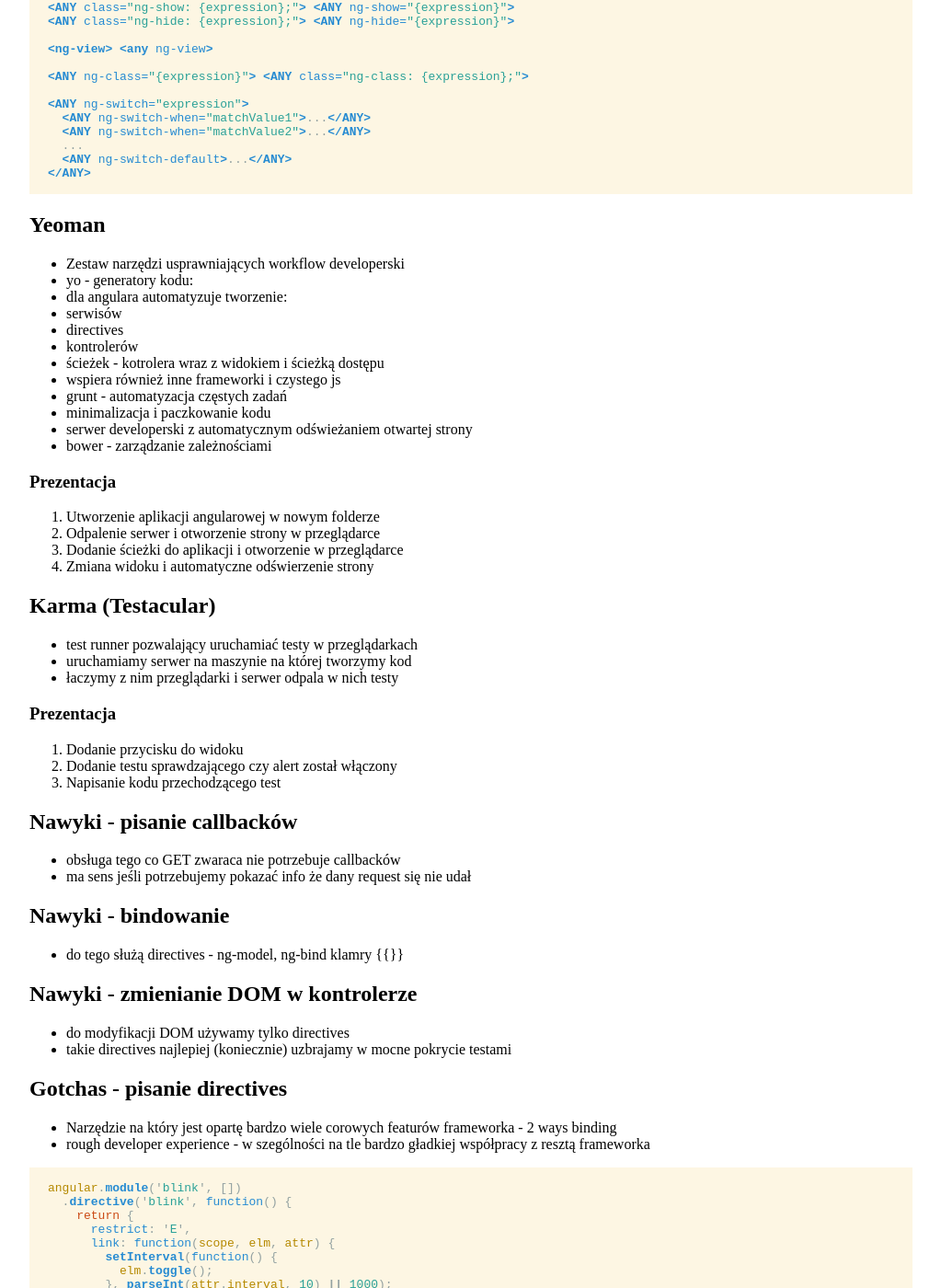
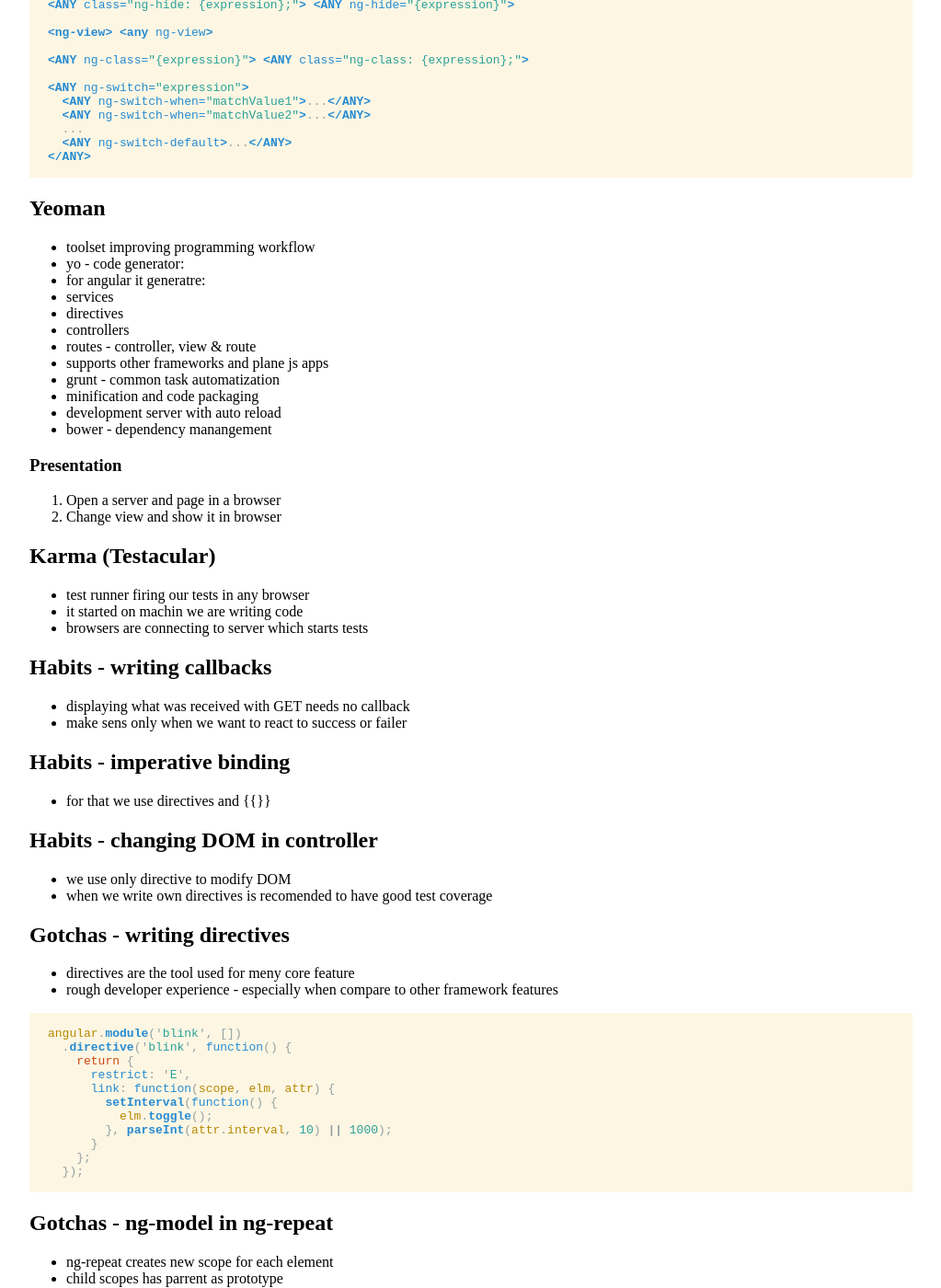
Before and after one commit to marcin-wosinek/blog, a Jekyll site: the page built from _posts/2013-04-24-AngularJs-AmsterdamJS.md, in a window 1280 px wide and 1400 px high, scrolled down 6378 px. Shown: the whole window at 92% size, without its empty margins (128-1151 px from the left). Built offline with Jekyll 4.4.1, drawn with Linux system fonts in a browser that asks for light colours; some of the changed text lies outside the part shown.

Commit message:
Final touches to Amsterdam presentation

````diff
--- a/_posts/2013-04-24-AngularJs-AmsterdamJS.md
+++ b/_posts/2013-04-24-AngularJs-AmsterdamJS.md
@@ -355,49 +354,42 @@
 ```
 
 ## Yeoman
-* Zestaw narzędzi usprawniających workflow developerski
-* yo - generatory kodu:
- * dla angulara automatyzuje tworzenie:
-  * serwisów
+* toolset improving programming workflow
+* yo - code generator:
+ * for angular it generatre:
+  * services
   * directives
-  * kontrolerów
-  * ścieżek - kotrolera wraz z widokiem i ścieżką dostępu
- * wspiera również inne frameworki i czystego js
-* grunt - automatyzacja częstych zadań
- * minimalizacja i paczkowanie kodu
- * serwer developerski z automatycznym odświeżaniem otwartej strony
-* bower - zarządzanie zależnościami
+  * controllers
+  * routes - controller, view & route
+ * supports other frameworks and plane js apps
+* grunt - common task automatization
+ * minification and code packaging
+ * development server with auto reload
+* bower - dependency manangement
 
-### Prezentacja
-1. Utworzenie aplikacji angularowej w nowym folderze
-2. Odpalenie serwer i otworzenie strony w przeglądarce
-3. Dodanie ścieżki do aplikacji i otworzenie w przeglądarce
-4. Zmiana widoku i automatyczne odświerzenie strony
+### Presentation
+1. Open a server and page in a browser
+2. Change view and show it in browser
 
 ## Karma (Testacular)
-* test runner pozwalający uruchamiać testy w przeglądarkach
-* uruchamiamy serwer na maszynie na której tworzymy kod
-* łaczymy z nim przeglądarki i serwer odpala w nich testy
+* test runner firing our tests in any browser
+* it started on machin we are writing code
+* browsers are connecting to server which starts tests
 
-### Prezentacja
-1. Dodanie przycisku do widoku
-2. Dodanie testu sprawdzającego czy alert został włączony
-3. Napisanie kodu przechodzącego test
+## Habits - writing callbacks
+* displaying what was received with GET needs no callback
+* make sens only when we want to react to success or failer
 
-## Nawyki - pisanie callbacków
-* obsługa tego co GET zwaraca nie potrzebuje callbacków
-* ma sens jeśli potrzebujemy pokazać info że dany request się nie udał
+## Habits - imperative binding
+* for that we use directives and \{\{\}\}
 
-## Nawyki - bindowanie
-* do tego służą directives - ng-model, ng-bind klamry \{\{\}\}
+## Habits - changing DOM in controller
+* we use only directive to modify DOM
+* when we write own directives is recomended to have good test coverage
 
-## Nawyki - zmienianie DOM w kontrolerze
-* do modyfikacji DOM używamy tylko directives
-* takie directives najlepiej (koniecznie) uzbrajamy w mocne pokrycie testami
-
-## Gotchas - pisanie directives
-* Narzędzie na który jest opartę bardzo wiele corowych featurów frameworka - 2 ways binding
-* rough developer experience - w szególności na tle bardzo gładkiej współpracy z resztą frameworka
+## Gotchas - writing directives
+* directives are the tool used for meny core feature
+* rough developer experience - especially when compare to other framework features
 
 ```js
 angular.module('blink', [])
@@ -413,11 +405,11 @@
   });
 ```
 
-## Gotchas - ng-model w ng-repeat
-* ng-repeat tworzy nowe scopy dla elementów
-* scopy dzieci, dziedziczą prototypowo z parenta
-* ng-model="value" działa bardzo inaczej niż ng-model="object.value"
-* występuje wszędzie tam gdzie mamy podscopy
+## Gotchas - ng-model in ng-repeat
+* ng-repeat creates new scope for each element
+* child scopes has parrent as prototype
+* ng-model="value" works supprisingly, while ng-model="object.value" as expected
+* the same issue is always when we have sub scopes
 
 ```html
 // Gotcha!
@@ -437,7 +429,6 @@
 
 ## Gotchas - code minification
 * bind models with parameters defined on $scope is based on name - proper minification configuration is requried
-* wstrzykiwanie zależności jest zależne od nazwy argumentu funkcji - potrzebne dodatkowe zdefiniowanie zależności
 * dependency injection rely on argument's name
 
 ```js
````
Also changed, not shown: other parts of _posts/2013-04-24-AngularJs-AmsterdamJS.md (+2 -3 lines).
